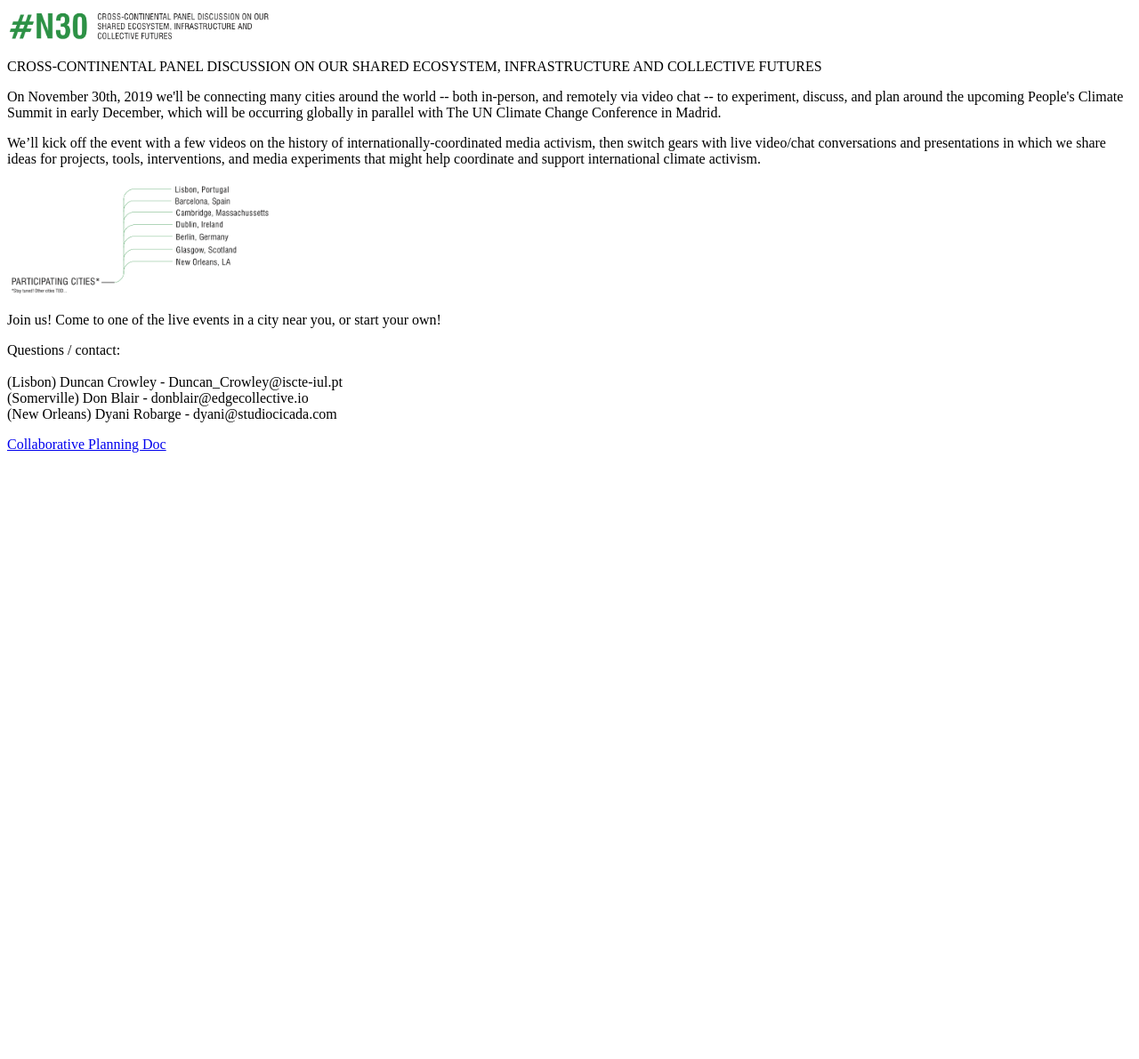
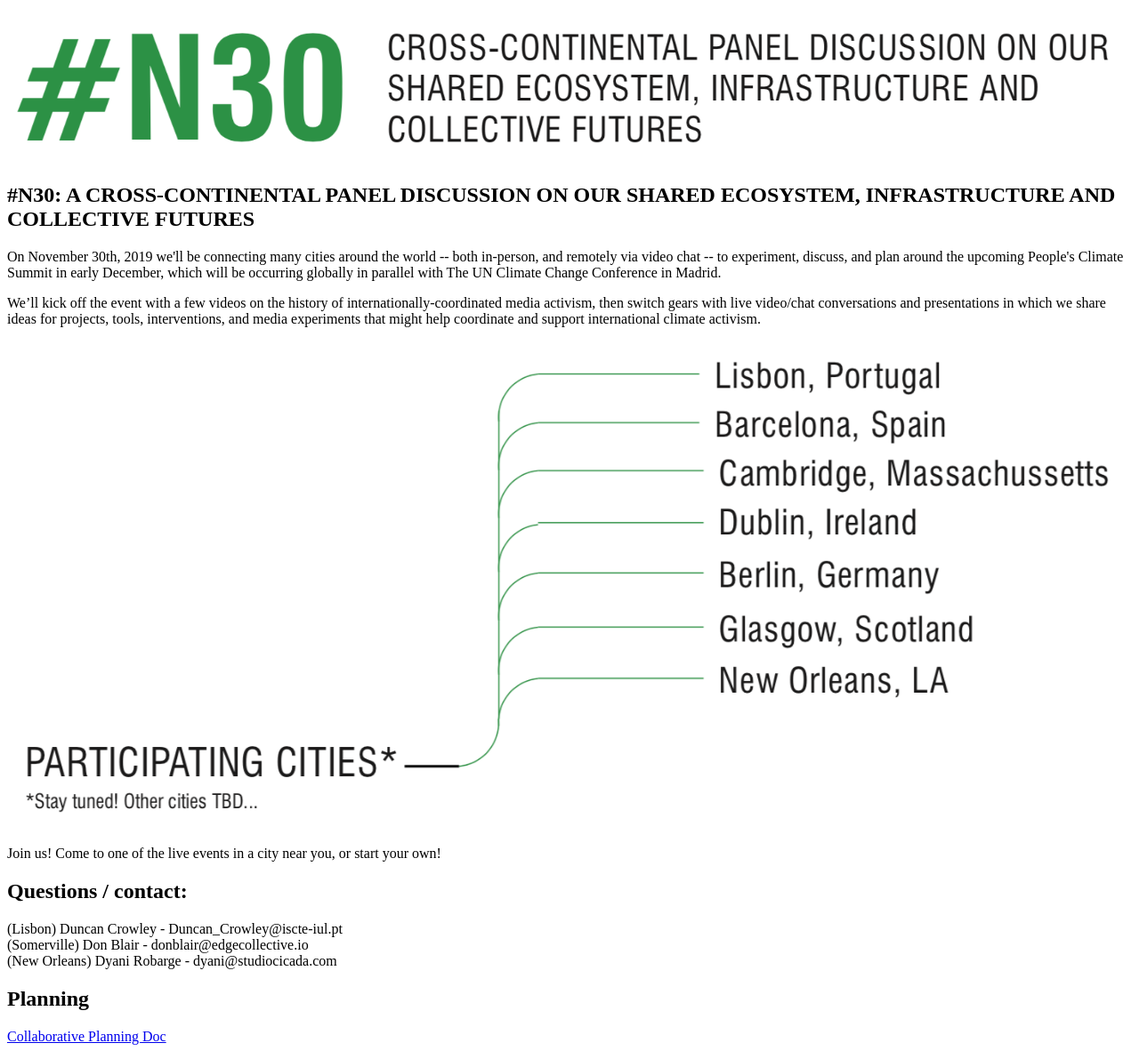
Before and after one commit to ecocities/ecocities.github.io, a plain HTML site: page index.html in a window 1280 px wide. Shown: the whole page at 89% size. Before the commit the page ends 800 px from the top, so only its background shows below. Drawn offline with Linux system fonts and the light colour scheme.

Commit message:
Update index.html

```diff
--- a/index.html
+++ b/index.html
@@ -1,9 +1,9 @@
 <html>
 	<body>
-		<img src="./banner.png" width=300>
+		<img src="./banner.png" width=100%>
 
 		<p>
-		CROSS-CONTINENTAL PANEL DISCUSSION ON OUR SHARED ECOSYSTEM, INFRASTRUCTURE AND COLLECTIVE FUTURES
+		<h2>#N30: A CROSS-CONTINENTAL PANEL DISCUSSION ON OUR SHARED ECOSYSTEM, INFRASTRUCTURE AND COLLECTIVE FUTURES</h2>
 		</p>
 		<p>
 	On November 30th, 2019 we'll be connecting many cities around the world -- both in-person, and remotely via video chat -- to experiment, discuss, and plan around the upcoming People's Climate Summit in early December, which will be occurring globally in parallel with The UN Climate Change Conference in Madrid.</p>
@@ -11,17 +11,19 @@
 		<p>
 We’ll kick off the event with a few videos on the history of internationally-coordinated media activism, then switch gears with live video/chat conversations and presentations in which we share ideas for projects, tools, interventions, and media experiments that might help coordinate and support international climate activism.</p>
 
-		<img src = "./cities.png" width=300>
+		<img src = "./cities.png" width=100%>
 
 		<p>Join us!  Come to one of the live events in a city near you, or start your own!</p>
-		<p>Questions / contact: <br><br>
+		<h2>Questions / contact: </h2>
+	<p>
 		(Lisbon) Duncan Crowley - Duncan_Crowley@iscte-iul.pt <br>
 	(Somerville) Don Blair - donblair@edgecollective.io <br>
 (New Orleans) Dyani Robarge - dyani@studiocicada.com <br>
 		</p>
 
-		<p><a href="http://pad.openworlds.info/mypads/?/mypads/group/omn-enz5xff/pad/view/indymedia-m633xi7">Collaborative Planning Doc</a></p>
-
+<h2>Planning</h2>
+<p><a href="http://pad.openworlds.info/mypads/?/mypads/group/omn-enz5xff/pad/view/indymedia-m633xi7">Collaborative Planning Doc</a></p>
+	</p>
 	</body>
 
 </html>
```
